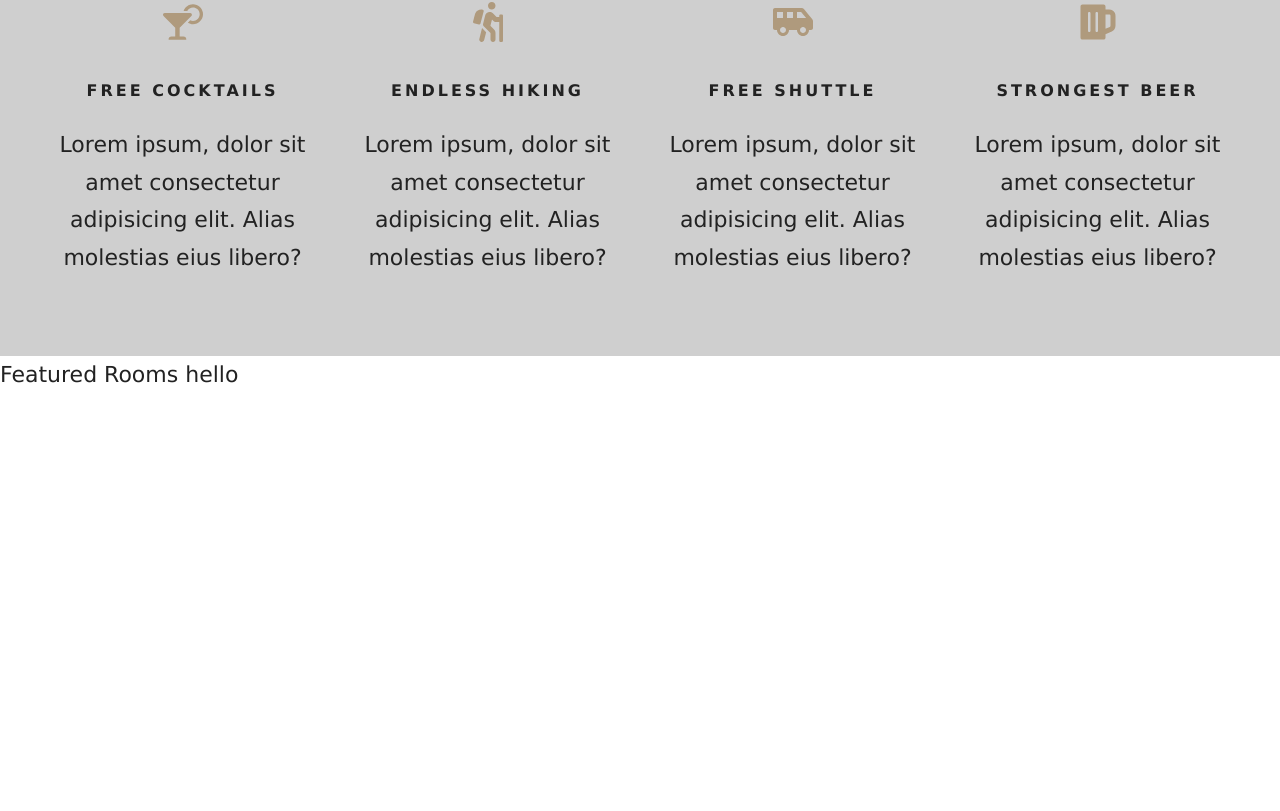
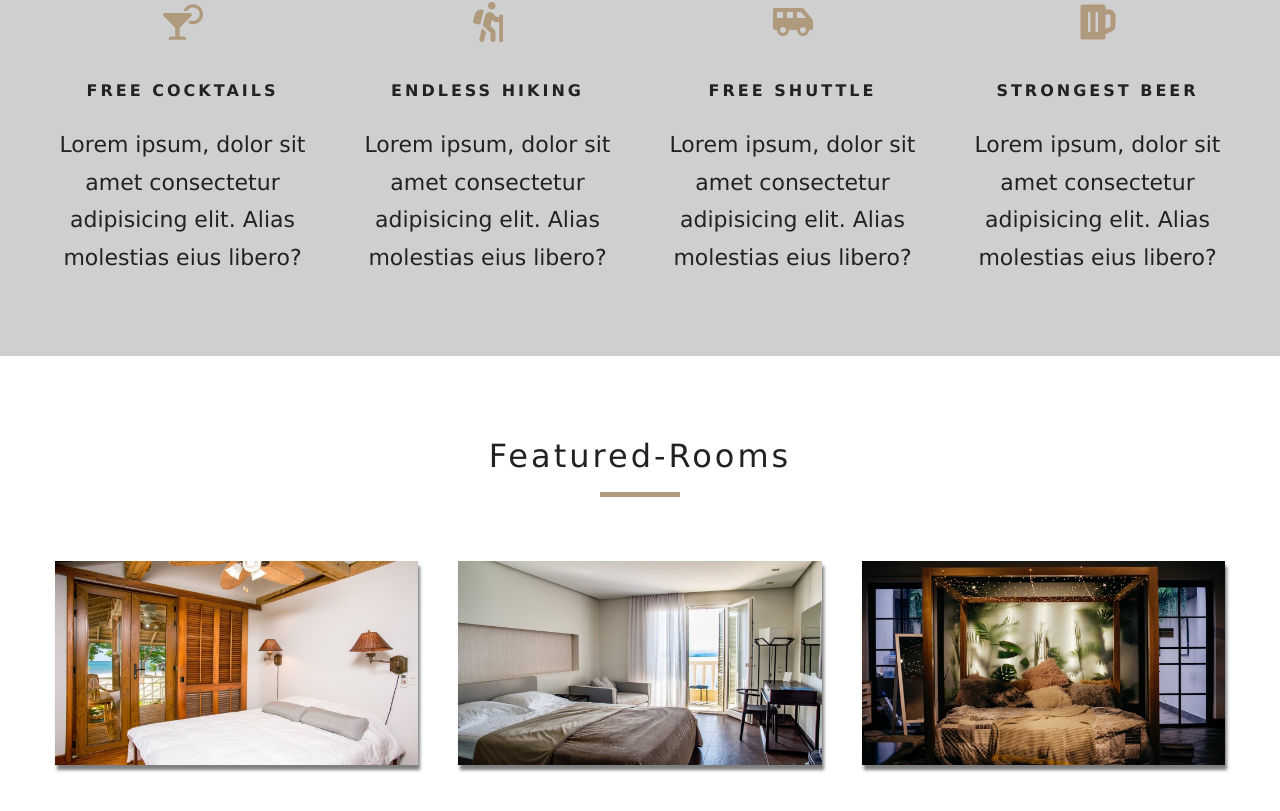
Before and after one commit to MelissaAstbury/beach-resort, a React (Create React App) app: page / in a window 1280 px wide. Shown: the part 1005-1816 px from the top of the page. Before the commit the page ends 1398 px from the top, so only its background shows below. Built offline with nearby package versions, Linux system fonts and the light colour scheme.

Commit message:
implemented the 'loading gif' and also rendered the featured rooms. The display picture of the featured room will use the first data image however, if for some reason this fails a default image has been set

```diff
--- a/src/components/FeaturedRooms/FeaturedRooms.js
+++ b/src/components/FeaturedRooms/FeaturedRooms.js
@@ -1,16 +1,22 @@
 import React, { useContext } from "react";
 
 import { RoomContext } from "../../context/RoomContext";
+import Loading from "../Loading/Loading";
+import Rooms from "../Room/Room";
+import Title from "../Title/Title";
 
 const FeaturedRooms = () => {
-  const { hello } = useContext(RoomContext);
-  console.log(hello);
-  const { featuredRooms: rooms } = useContext(RoomContext);
-  console.log(rooms);
+  const { loading, featuredRooms: rooms } = useContext(RoomContext);
+  const allRooms = rooms.map((room) => {
+    return <Rooms key={room.id} room={room} />;
+  });
   return (
-    <div>
-      <p>Featured Rooms {hello}</p>
-    </div>
+    <section className="featured-rooms">
+      <Title title="featured-rooms" />
+      <div className="featured-rooms-center">
+        {loading ? <Loading /> : allRooms}
+      </div>
+    </section>
   );
 };
 
--- /dev/null
+++ b/src/components/Loading/Loading.js
@@ -0,0 +1,13 @@
+import React from "react";
+import loadingGif from "../../images/gif/loading-arrow.gif";
+
+const Loading = () => {
+  return (
+    <div className="loading">
+      <h4>Rooms data loading...</h4>
+      <img src={loadingGif} alt="loading arrow" />
+    </div>
+  );
+};
+
+export default Loading;
--- /dev/null
+++ b/src/components/Room/Room.js
@@ -0,0 +1,17 @@
+import React from "react";
+import { Link } from "react-router-dom";
+import defaultImage from "../../images/room-1.jpeg";
+
+const Room = ({ room }) => {
+  const { name, slug, images, price } = room;
+
+  return (
+    <article className="room">
+      <div className="img-container">
+        <img src={images[0] || defaultImage} alt="single room" />
+      </div>
+    </article>
+  );
+};
+
+export default Room;
--- a/src/context/RoomContext.js
+++ b/src/context/RoomContext.js
@@ -5,7 +5,6 @@
 export const RoomContext = createContext();
 
 const RoomProvider = (props) => {
-  const hello = "hello";
   const [rooms, setRooms] = useState([]);
   const [sortedRooms, setSortedRooms] = useState([]);
   const [featuredRooms, setFeaturedRooms] = useState([]);
@@ -16,7 +15,7 @@
     //set rooms
     const rooms = formatData(items);
     //set the featured rooms
-    let featuredRooms = rooms.filter((room) => room.featured === true);
+    const featuredRooms = rooms.filter((room) => room.featured === true);
     setRooms(rooms);
     setSortedRooms(rooms);
     setFeaturedRooms(featuredRooms);
@@ -38,7 +37,6 @@
   return (
     <RoomContext.Provider
       value={{
-        hello,
         featuredRooms,
       }}
     >
```
